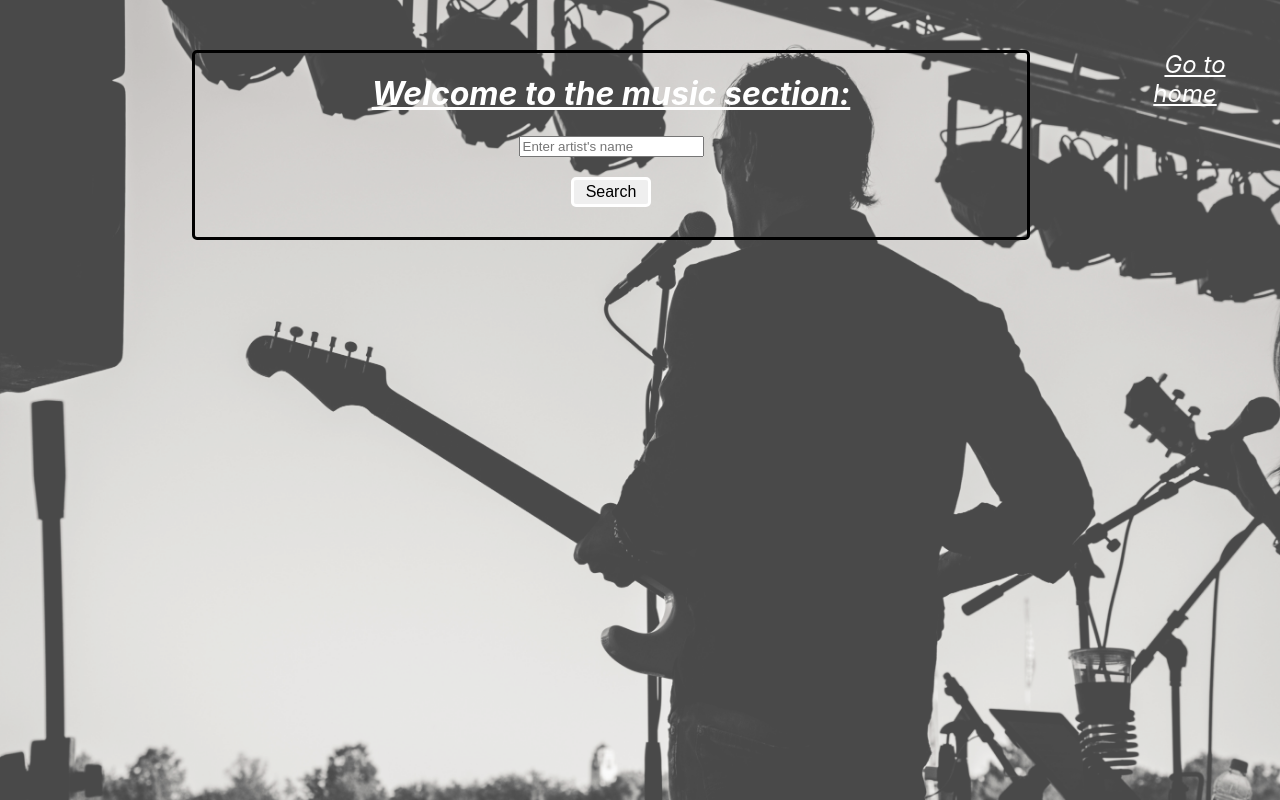
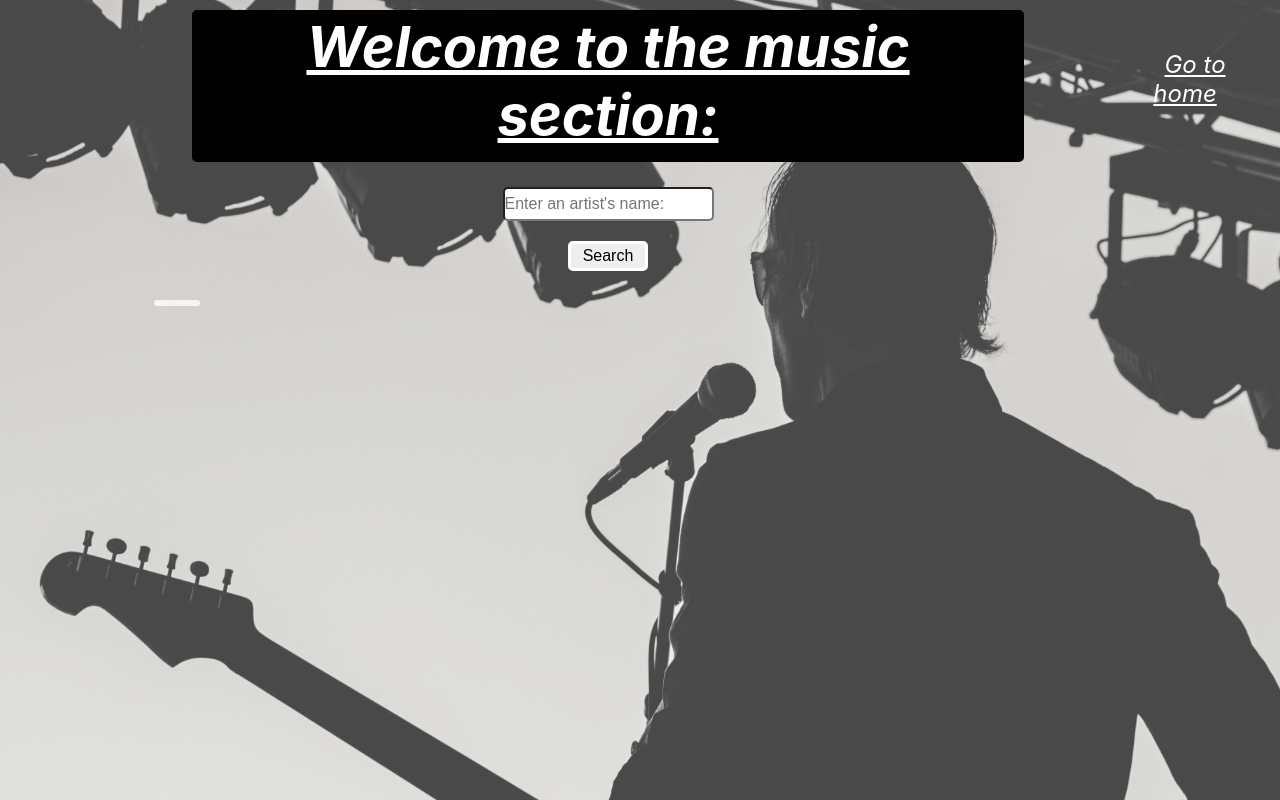
Before and after one commit to LukeG91/fullstack-iTunes-search-project, a React (Create React App) app in the folder frontend/: page /music in a window 1280 px wide. Shown: the top 800 px of the page. Built offline with nearby package versions, Linux system fonts and the light colour scheme.

Commit message:
Added styling and animations to some of the frontend components.

```diff
--- a/frontend/src/App.css
+++ b/frontend/src/App.css
@@ -1,3 +1,8 @@
+* {
+  margin: 0;
+  padding: 0;
+}
+
 body{
   background-color: whitesmoke;
 }
@@ -61,14 +66,23 @@ body{
   background-color: lightgray;
   transition: ease-in 0.5s;
   color: black;
-
 }
 
 .backgroundImage{
   width: 100%;
-  height: 100vh;
+  height: 1300px;
   object-fit: cover;
   opacity: 70%;
+}
+
+.headerComponentMainHeading{
+  margin-top: 25px;
+  margin-bottom: 50px;
+}
+
+.headerComponentSubHeading{
+  margin-bottom: 50px;
+  text-decoration: underline;
 }
 
 /* Styling the Movies component. */
@@ -81,7 +95,7 @@ body{
   position: absolute;
   top: 50px;
   color: #fff;
-  border: solid black;
+  /* border: solid black; */
   border-radius: 5px;
   width: 80%;
   /* height: 10%; */
@@ -114,8 +128,8 @@ body{
 
 .subContainerSongsComponent{
   position: absolute;
-  top: 50px;
-  border: solid black;
+  top: 10px;
+  /* border: solid black; */
   border-radius: 5px;
   left: 15%;
   width: 65%;
@@ -141,6 +155,67 @@ body{
   color: black;
 }
 
+.musicInformationMaineContainer{
+  top: 300px;
+  border:  solid whitesmoke;
+  border-radius: 5px;
+  width: 80%;
+  display: flex;
+  flex-flow: wrap;
+  justify-content: space-between;
+  text-align: center;
+  padding-left: 10px;
+  padding-right: 10px;
+}
+
+.outerMusicInfoContainer{
+  position: absolute;
+  top: 300px;
+  left: 12%;
+}
+
+.individulaSongContainer{
+  border: solid whitesmoke;
+  width: 110px;
+  height: 180px;
+  margin-bottom: 15px;
+  margin-top: 15px;
+  border-radius: 5px;
+  position: relative;
+}
+
+.individulaSongContainer:hover{
+  background-color: gray;
+
+  transition: ease-in .5s;
+}
+
+.linkToSong{
+  text-decoration: none;
+}
+
+
+.artistsName{
+  color: black;
+}
+
+.artistsInputField{
+  height: 30px;
+  font-size: 1rem;
+  border-radius: 5px;
+}
+
+.artistsInputField:focus{
+  outline: none;
+}
+
+.albumArtworkInnerContainer{
+  border: solid black;
+  position: absolute;
+  bottom: 0;
+  left: 3px;
+}
+
 /* Styling the Podcast component. */
 
 .mainPodcastContainer{
@@ -150,7 +225,7 @@ body{
 .subPodcastContainer{
   position: absolute;
   top: 50px;
-  border: solid black;
+  /* border: solid black; */
   border-radius: 5px;
   left: 15%;
   width: 65%;
@@ -166,7 +241,7 @@ body{
 .subAudiBookContainer{
   position: absolute;
   top: 50px;
-  border: solid black;
+  /* border: solid black; */
   border-radius: 5px;
   left: 15%;
   width: 65%;
@@ -175,6 +250,21 @@ body{
 
 .pageHeading{
   text-decoration: underline;
+  font-size: 3.5rem;
+  padding-bottom: 10px;
+  margin-bottom: 25px;
+  border: solid black;
+  border-radius: 5px;
+}
+
+.songsPageHeading{
+  text-decoration: underline;
+  font-size: 3.5rem;
+  padding-bottom: 10px;
+  margin-bottom: 25px;
+  border: solid black;
+  background-color: black;
+  border-radius: 5px;
 }
 
 /* Styling the Short Films container. */
@@ -187,7 +277,7 @@ body{
   position: absolute;
   top: 50px;
   color: #fff;
-  border: solid black;
+  /* border: solid black; */
   border-radius: 5px;
   width: 80%;
   /* height: 10%; */
@@ -203,7 +293,7 @@ body{
 .subTvShowContainer{
   position: absolute;
   top: 50px;
-  border: solid black;
+  /* border: solid black; */
   border-radius: 5px;
   left: 15%;
   width: 65%;
@@ -219,7 +309,7 @@ body{
 .subSoftwareContainer{
   position: absolute;
   top: 50px;
-  border: solid black;
+  /* border: solid black; */
   border-radius: 5px;
   left: 15%;
   width: 65%;
@@ -235,7 +325,7 @@ body{
 .subEbookContainer{
   position: absolute;
   top: 50px;
-  border: solid black;
+  /* border: solid black; */
   border-radius: 5px;
   left: 15%;
   width: 65%;
@@ -251,7 +341,7 @@ body{
 .subAllMediaContainer{
   position: absolute;
   top: 50px;
-  border: solid black;
+  /* border: solid black; */
   border-radius: 5px;
   left: 15%;
   width: 65%;
--- a/frontend/src/App.js
+++ b/frontend/src/App.js
@@ -12,6 +12,8 @@ import TvShows from "./Components/TvShows";
 import Software from "./Components/Software";
 import Ebooks from "./Components/Ebooks";
 import AllMedia from "./Components/AllMedia";
+import fetch from "node-fetch";
+import axios from "axios";
 
 export default class App extends Component {
   constructor(props) {
@@ -19,8 +21,10 @@ export default class App extends Component {
 
     this.state = {
       artist: "",
-      searchResults: "",
+      searchResults: [],
       error: "",
+      pageHasLoaded: false,
+      favoriteMedia: [],
     };
   }
 
--- a/frontend/src/Components/Header.js
+++ b/frontend/src/Components/Header.js
@@ -31,6 +31,7 @@ function Header() {
           initial="hidden"
           animate="visible"
           transition={{ duration: 2 }}
+          className="headerComponentMainHeading"
         >
           Welcome to my iTunes search app:
         </motion.h1>
@@ -41,6 +42,7 @@ function Header() {
           initial="hidden"
           animate="visible"
           transition={{ duration: 2 }}
+          className="headerComponentSubHeading"
         >
           <em>Click the media type that you would like to search for below:</em>
         </motion.h3>
--- a/frontend/src/Components/Songs.js
+++ b/frontend/src/Components/Songs.js
@@ -1,26 +1,82 @@
-import React from "react";
+import React, { useEffect } from "react";
 import "isomorphic-fetch";
+/* Importing axios into my app, Axios is an HTTP client that is used in the browser as well as within Node.js.  Axios is used
+   to pass asynchronous HTTP requests to backend API's or end-points in order for CRUD operations to be performed on the data that
+   is being passed from the front-end to backend/API. */
 import axios from "axios";
 import songsBackgroundImage from "../images/music-background.jpg";
 
 function Songs({ state }) {
+  /* Creating an event handler to update the relevant piece of state (artist)
+     when a user enters data into the input field to search for the
+     artist they are looking for. */
+
   const inputChangeHandler = (e) => {
     let chosenArtist = e.target.value;
     state.artist = chosenArtist;
     console.log(chosenArtist);
   };
 
-  async function searchForSongs(artist) {
-    const apiUrl = `/music/${artist}`;
+  /* Creating an asynchronous function to perform the API call using axios. I am requesting the data
+     from my local API by setting a variable that contains the URL that needs to be used in order to
+     initiate the elevant API call on the local API/Express server.  I have included an if statement to
+     check if there is data in the 'artist' piece of state and if there is then the API call will be made,
+     if not, an alert will come up asking the user to enter an artists name before trying to search for music.  */
 
-    axios.get(apiUrl, {}).then((res) => {
-      const results = res.data.results;
-      state.searchResults = JSON.stringify(results);
-      console.log(state.searchResults);
-      //   state.searchResults = JSON.stringify(results);
-      //   console.log(state.searchResults);
-    });
+  async function searchForSongs() {
+    const apiUrl = `/music/${state.artist}`;
+    try {
+      if (state.artist) {
+        await axios.get(apiUrl).then((res) => {
+          const resultsFromApiCall = res.data.results;
+          state.searchResults = resultsFromApiCall;
+          console.log(state.searchResults);
+        });
+      } else {
+        alert("Please enter an artist's name before searching.");
+      }
+      {
+        /* Catching errors that may occur and I am loggin them to the console and alerting
+           the user to the error. */
+      }
+    } catch (e) {
+      alert("The error encountered is: " + e.message);
+      console.log("The error encountered is: " + e.message);
+    }
   }
+
+  const displayMusicInformation = () => {
+    if (state.searchResults) {
+      return (
+        <div className="musicInformationMaineContainer">
+          {state.searchResults.map((res, index) => {
+            return (
+              <div className="individulaSongContainer">
+                <a
+                  key={index}
+                  href={res.previewUrl}
+                  target="_blank"
+                  rel="noreferrer"
+                  className="linkToSong"
+                >
+                  <p className="artistsName">{res.artistName}</p>
+                  <div className="albumArtworkContainer">
+                    <div className="albumArtworkInnerContainer">
+                      <img
+                        src={res.artworkUrl100}
+                        alt={res.artistName}
+                        className="albumArtworkImage"
+                      />
+                    </div>
+                  </div>
+                </a>
+              </div>
+            );
+          })}
+        </div>
+      );
+    }
+  };
 
   return (
     <div className="mainContainerSongsComponent">
@@ -30,14 +86,14 @@ function Songs({ state }) {
         className="backgroundImage"
       />
       <div className="subContainerSongsComponent">
-        <h1 className="pageHeading">
+        <h1 className="songsPageHeading">
           <em>Welcome to the music section:</em>
         </h1>
         <input
           type="text"
-          placeholder="Enter artist's name"
+          placeholder="Enter an artist's name:"
           onChange={inputChangeHandler}
-          className=""
+          className="artistsInputField"
         />
         <br />
         <br />
@@ -47,6 +103,8 @@ function Songs({ state }) {
         <br />
         <br />
       </div>
+      <div className="outerMusicInfoContainer">{displayMusicInformation()}</div>
+
       <div className="goToHomeLinkContainer">
         <a href="/" className="goToHomeLink">
           <em>Go to home</em>
--- a/package.json
+++ b/package.json
@@ -15,6 +15,7 @@
     "express": "4.17.1",
     "helmet": "4.6.0",
     "morgan": "1.10.0",
+    "node-fetch": "2.6.1",
     "nodemon": "2.0.7",
     "react-router-dom": "5.2.0",
     "request": "2.88.2"
```
Also changed, not shown: 2 other files (tests, documents, lock files or other folders).
